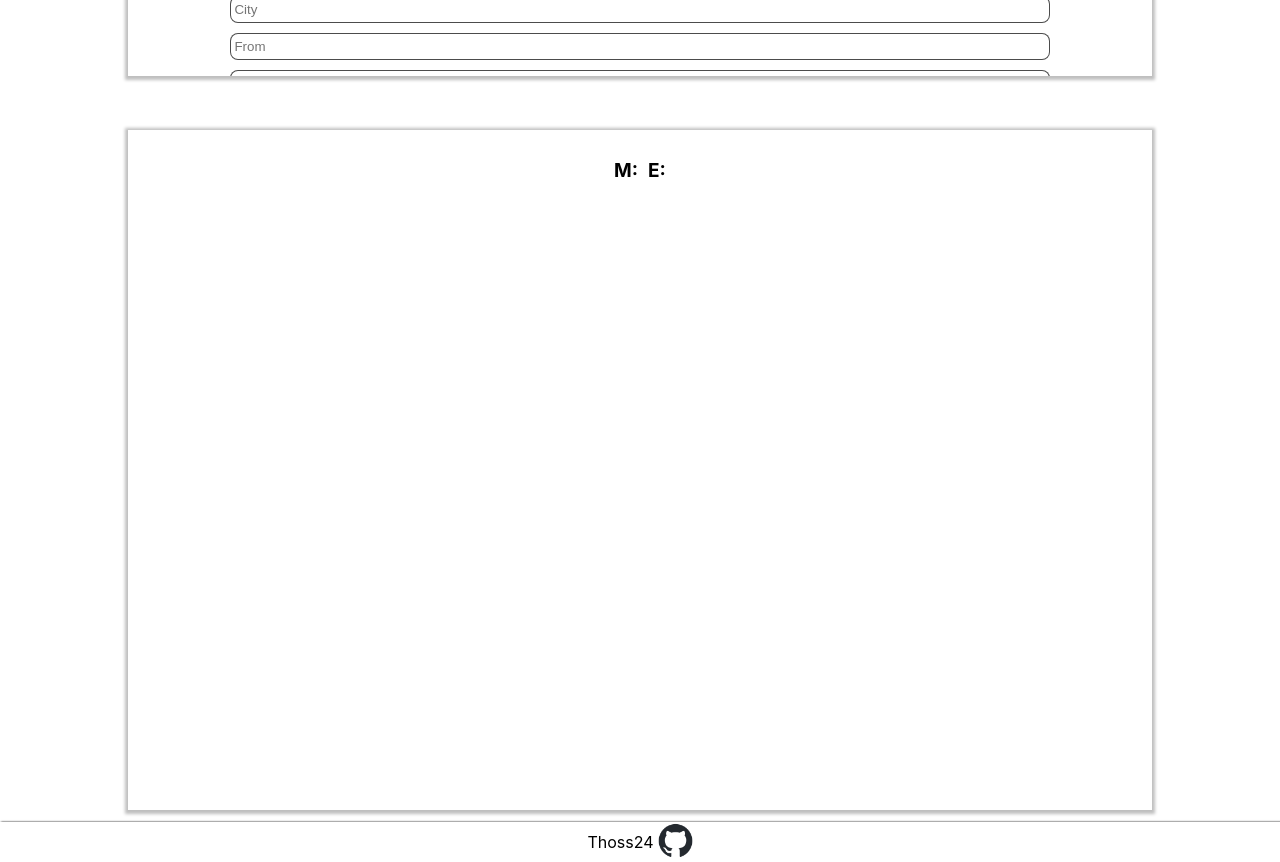
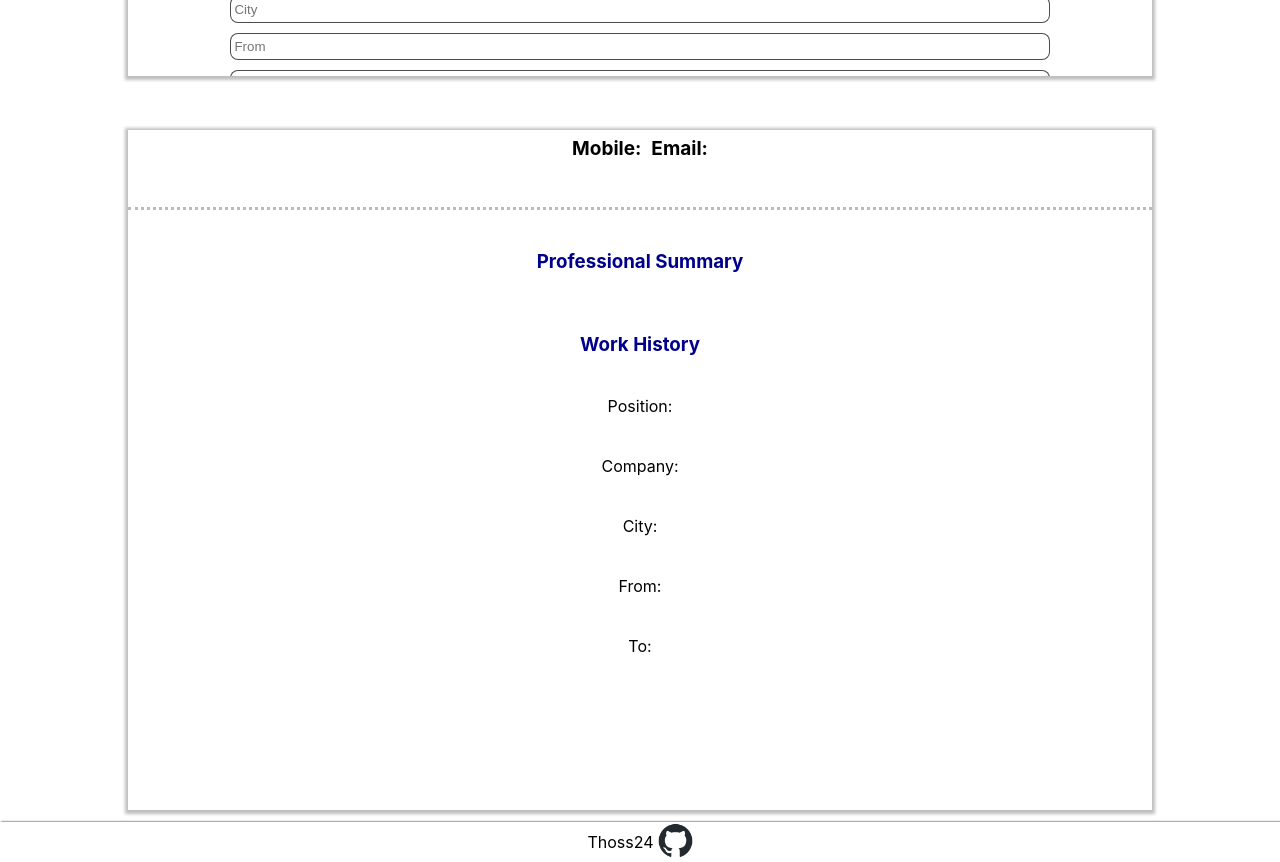
Before and after one commit to Thoss24/cv-creator, a React (Create React App) app: page / in a window 1280 px wide. Shown: the part 680-1542 px from the top of the page. Built offline with nearby package versions, Linux system fonts and the light colour scheme.

Commit message:
cv info fields added to cv

```diff
--- a/src/components/cv_areas/Cv.js
+++ b/src/components/cv_areas/Cv.js
@@ -3,16 +3,17 @@ import CvExperience from "./CvExperience";
 import CvEducation from "./CvEducation";
 import CvPersonalInfo from "./CvPersonalInfo";
 import React, { useContext, Fragment } from "react";
+import classes from './Cv.module.css';
 
 const Cv = () => {
   const ctx = useContext(CvContext);
 
   return (
-    <Fragment>
+    <div className={classes['cv-container']}>
       <CvPersonalInfo />
       <CvExperience />
       <CvEducation />
-    </Fragment>
+    </div>
   );
 };
 
--- /dev/null
+++ b/src/components/cv_areas/Cv.module.css
@@ -0,0 +1,7 @@
+.cv-container {
+    display: flex;
+    justify-content: center;
+    flex-direction: column;
+    align-items: center;
+    gap: 40px
+}
--- a/src/components/cv_areas/CvExperience.js
+++ b/src/components/cv_areas/CvExperience.js
@@ -1,17 +1,33 @@
 import React, { useContext, Fragment } from "react";
 import CvContext from "../store/cv-context";
+import classes from "./CvExperience.module.css";
 
 const CvExperience = () => {
-
-    const ctx = useContext(CvContext)
+  const ctx = useContext(CvContext);
 
   return (
     <Fragment>
-      <p>{ctx.position}</p>
-      <p>{ctx.company}</p>
-      <p>{ctx.city}</p>
-      <p>{ctx.jobStartDate}</p>
-      <p>{ctx.jobEndDate}</p>
+      <h3>Work History</h3>
+      <div className={classes['work-history-container']}>
+        <p>Position: </p>
+        <p>{ctx.position}</p>
+      </div>
+      <div className={classes['work-history-container']}>
+        <p>Company: </p>
+        <p>{ctx.company}</p>
+      </div>
+      <div className={classes['work-history-container']}>
+        <p>City: </p>
+        <p>{ctx.city}</p>
+      </div>
+      <div className={classes['work-history-container']}>
+        <p>From: </p>
+        <p>{ctx.jobStartDate}</p>
+      </div>
+      <div className={classes['work-history-container']}>
+        <p>To: </p>
+        <p>{ctx.jobEndDate}</p>
+      </div>
     </Fragment>
   );
 };
--- /dev/null
+++ b/src/components/cv_areas/CvExperience.module.css
@@ -0,0 +1,8 @@
+h3 {
+    color: darkblue;
+}
+
+.work-history-container {
+    display: flex;
+    flex-direction: row;
+}
--- a/src/components/cv_areas/CvPersonalInfo.js
+++ b/src/components/cv_areas/CvPersonalInfo.js
@@ -16,11 +16,11 @@ const CvPersonalInfo = () => {
         </div>
         <div className={classes["contact-info"]}>
           <p>
-            <strong>M: </strong>
+            <strong>Mobile: </strong>
             {ctx.phoneNumber}
           </p>
           <p>
-            <strong>E: </strong>
+            <strong>Email: </strong>
             {ctx.email}
           </p>
         </div>
@@ -30,7 +30,11 @@ const CvPersonalInfo = () => {
           <p>{ctx.addressLinesThree}</p>
         </div>
       </div>
+      <div className={classes.divider}></div>
+      <div className={classes['description-container']}>
+      <h3>Professional Summary</h3>
       <p>{ctx.description}</p>
+      </div>
     </Fragment>
   );
 };
--- a/src/components/cv_areas/CvPersonalInfo.module.css
+++ b/src/components/cv_areas/CvPersonalInfo.module.css
@@ -8,7 +8,13 @@
     flex-direction: column;
     align-items: center;
     justify-content: center;
-    height: 10vh;
+    margin: 2px;
+}
+
+.divider {
+    border-top: 3px dotted #bbb;
+    width: 100%;
+
 }
 
 .name {
@@ -17,6 +23,7 @@
     gap: 5px;
     align-items: center;
     justify-content: center;
+    color: darkblue;
 }
 
 .contact-info {
@@ -31,6 +38,21 @@
     display: flex;
     flex-direction: row;
     padding-top: 5px;
+    gap: 4px;
+}
+
+.description-container {
+    display: flex;
+    width: 100%;
+    justify-content: center;
+    flex-direction: column;
+    align-items: center;
+}
+
+.description-container p {
+    word-wrap: break-word;
+    max-width: 90%;
+    margin-top: 20px;
 }
 
 h1 {
--- a/src/components/user_input/Experience.js
+++ b/src/components/user_input/Experience.js
@@ -19,8 +19,8 @@ const Experience = () => {
             position: position.current.value,
             company: company.current.value,
             city: city.current.value,
-            startDate: startDate.current.value,
-            endDate: endDate.current.value
+            jobStartDate: startDate.current.value,
+            jobEndDate: endDate.current.value
         });
     };
 
@@ -30,8 +30,8 @@ const Experience = () => {
             position: '',
             company: '',
             city: '',
-            startDate: '',
-            endDate: ''
+            jobStartDate: '',
+            jobEndDate: ''
         });
     };
 
--- a/src/components/wrapper/CvSectionsContainer.module.css
+++ b/src/components/wrapper/CvSectionsContainer.module.css
@@ -5,8 +5,12 @@
     width: 40vw;
     box-shadow: 0 1px 3px 3px rgba(0, 0, 0, 0.25);
     margin: 12px 12px 12px 12px;
-    overflow: auto;
+    overflow-y: auto;
     height: 85vh;
+}
+
+textarea, input {
+    padding-left: 3px;
 }
 
 
```
